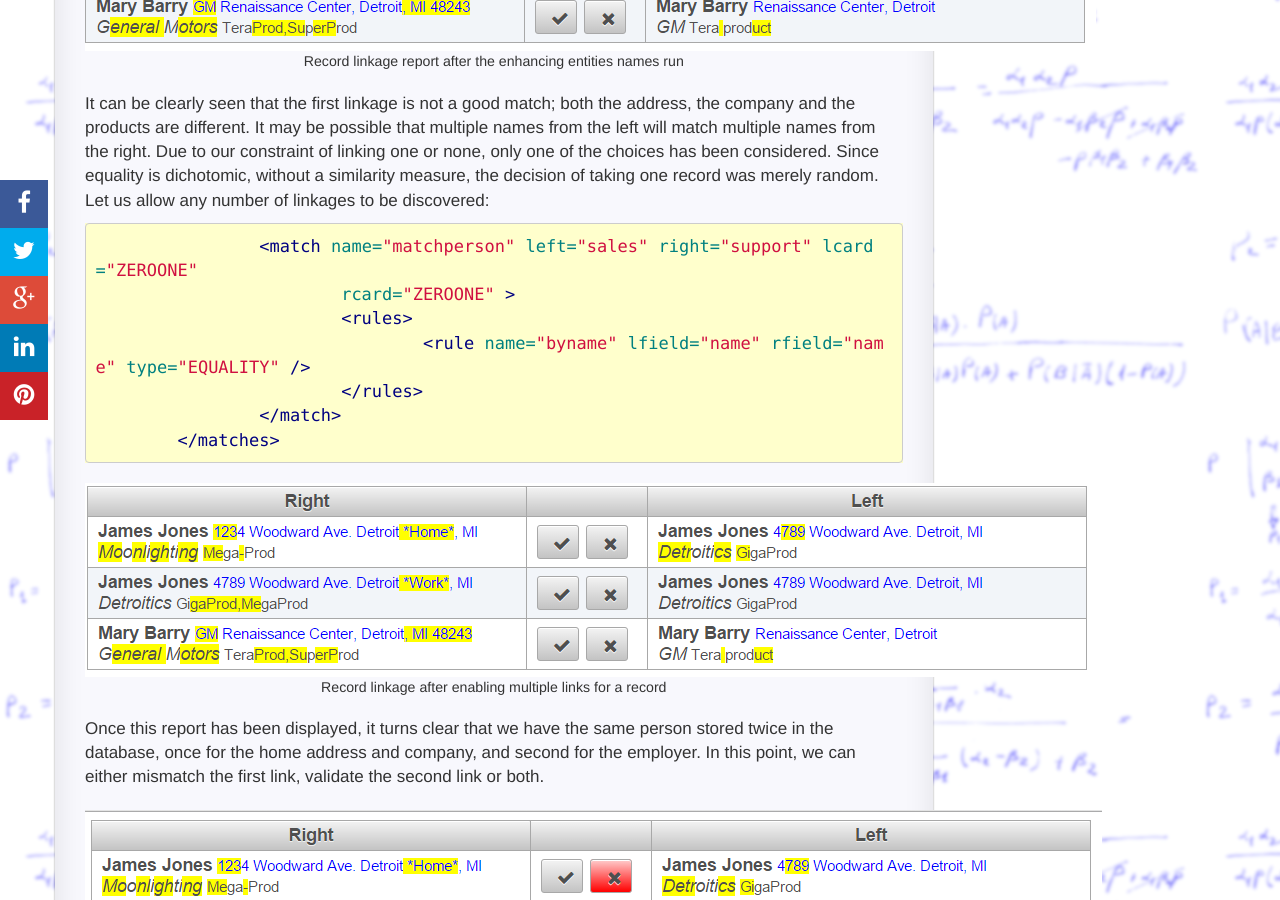
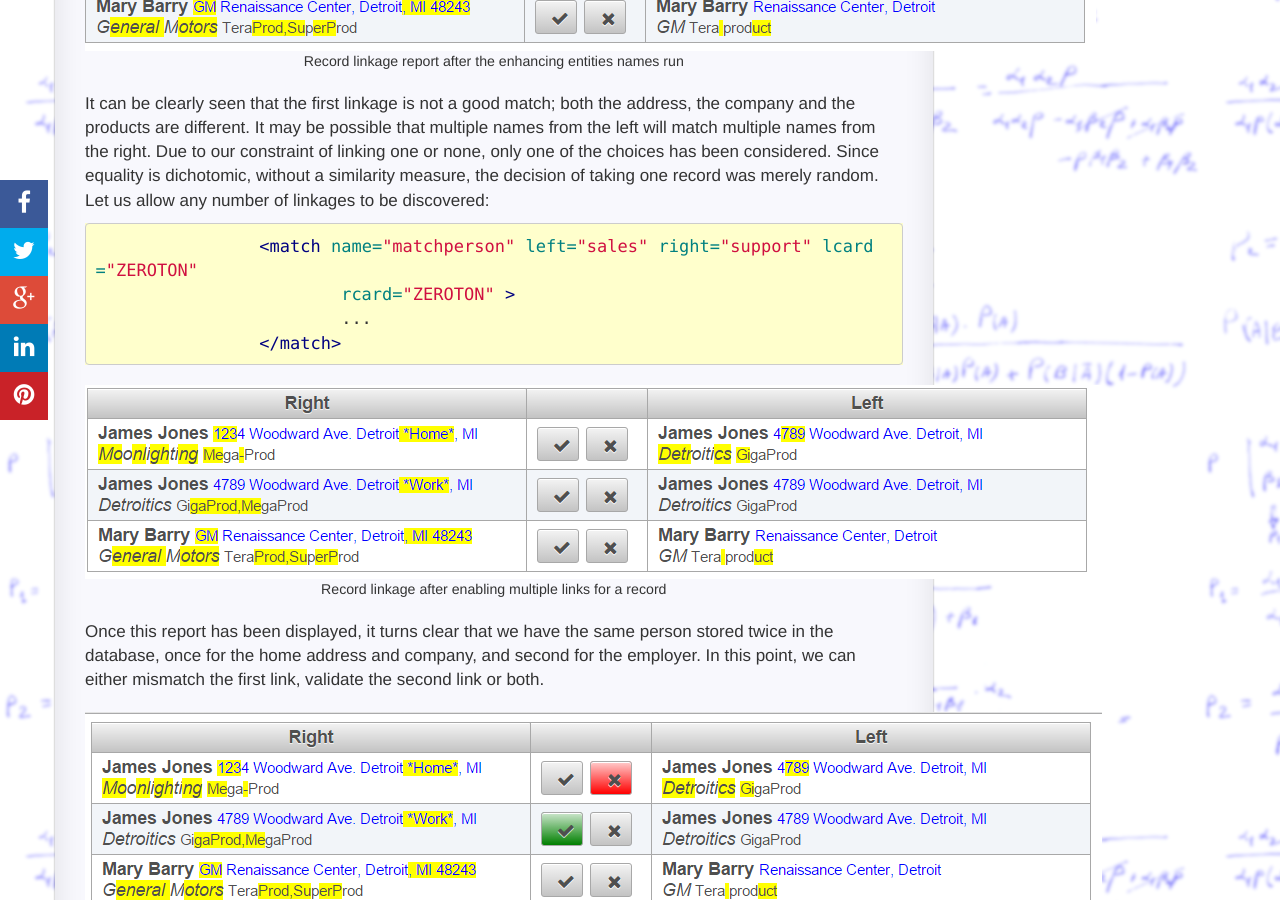
Before and after one commit to RazvanML/reco-link, a Jekyll site: the page built from _posts/2015-10-28-Basic-Model.md, in a window 1280 px wide and 900 px high, scrolled down 5736 px. Built offline with Jekyll 4.4.1, drawn with Linux system fonts in a browser that asks for light colours; nearby versions of some CDN libraries; Markdown is read by kramdown in place of the engine named in the settings; comment, search, counter and statistics services are not loaded.

Commit message:
Fixing errors

````diff
--- a/_posts/2015-10-28-Basic-Model.md
+++ b/_posts/2015-10-28-Basic-Model.md
@@ -214,13 +214,10 @@
 It may be possible that multiple names from the left will match multiple names from the right. Due to our constraint of linking one or none, only one of the choices has been considered. Since equality is dichotomic, without a similarity measure, the decision of taking one record was merely random. Let us allow any number of linkages to be discovered:
 
 ```xml
-		<match name="matchperson" left="sales" right="support" lcard="ZEROONE"
-			rcard="ZEROONE" >
-			<rules>
-				<rule name="byname" lfield="name" rfield="name" type="EQUALITY" />
-			</rules>
+		<match name="matchperson" left="sales" right="support" lcard="ZEROTON"
+			rcard="ZEROTON" >
+			...
 		</match>
-	</matches>
 ```
 
 
````
